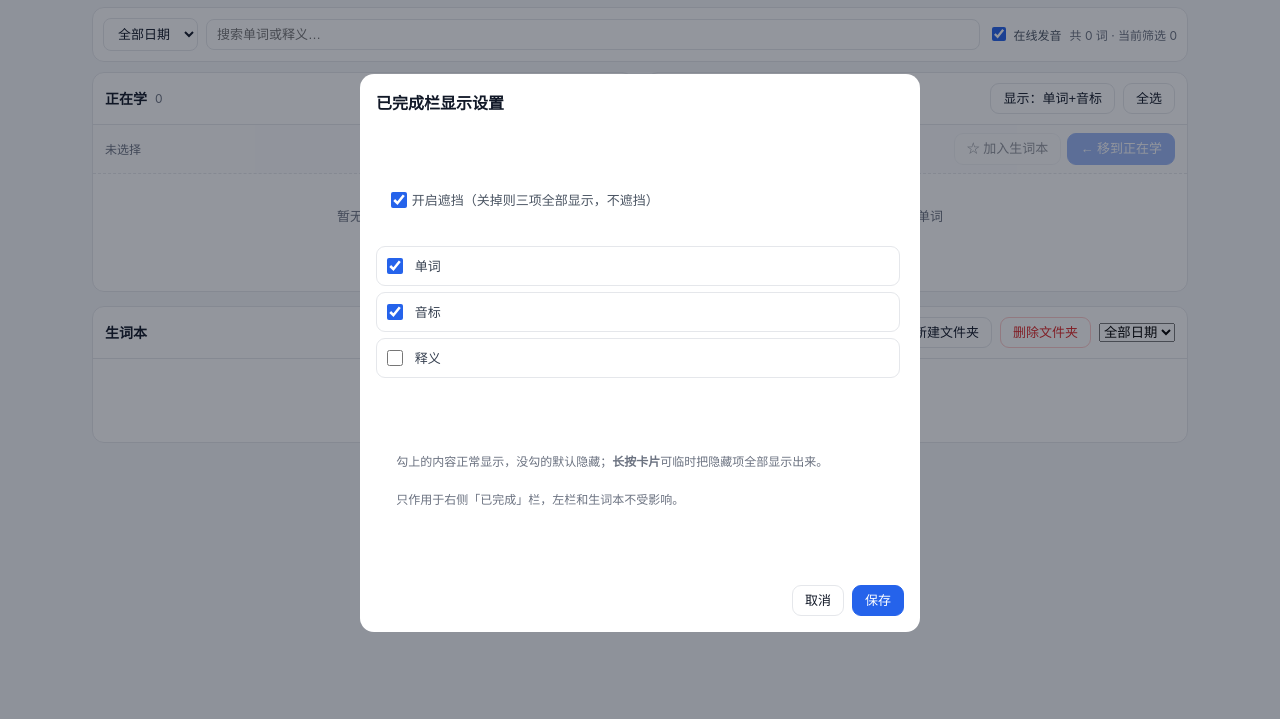
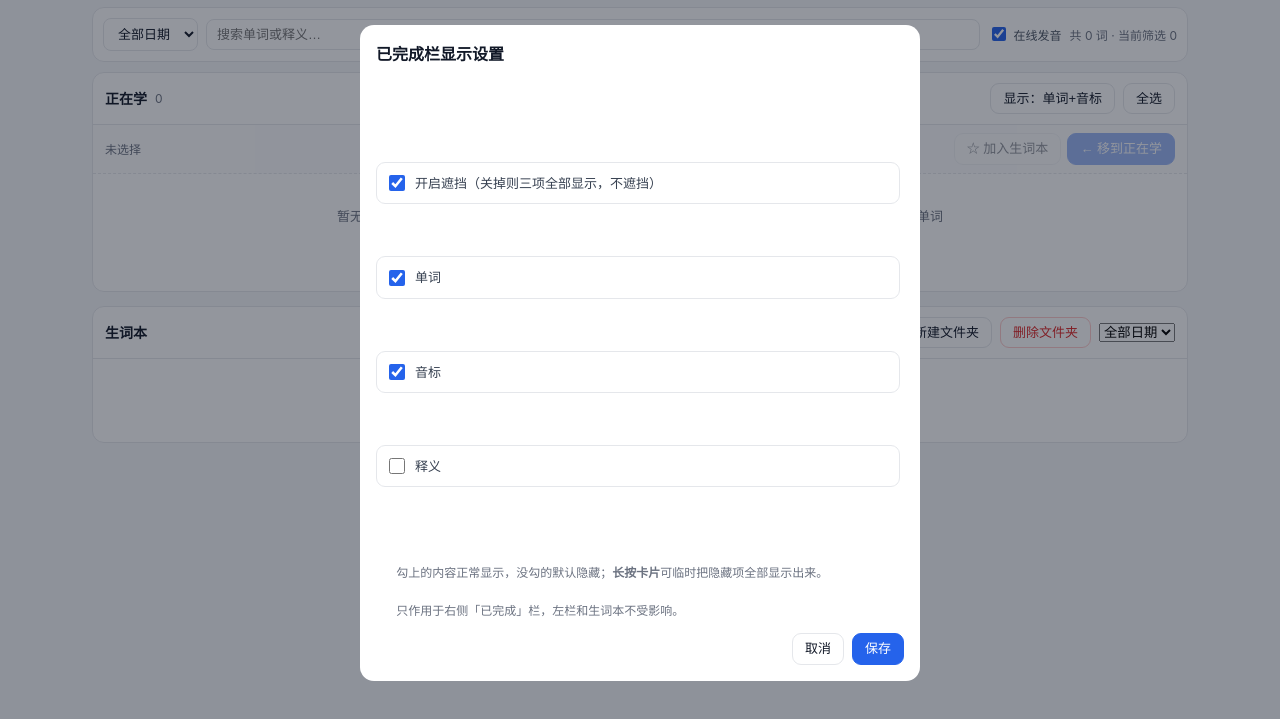
Before and after one commit to hanrenji600-cpu/beidanci, a plain HTML site: page index.html in a window 1280 px wide. Both pictures are taken after a click on the button "显示：单词+音标". Shown: the part 47-766 px from the top of the page. Drawn offline with Linux system fonts and the light colour scheme.

Commit message:
upload index.html

```diff
--- a/index.html
+++ b/index.html
@@ -106,6 +106,12 @@
     accent-color:var(--primary);flex:none}
   .folder-list{display:flex;flex-direction:column;gap:6px;margin-top:10px}
   .folder-list label{display:flex;gap:8px;align-items:center;border:1px solid var(--line);border-radius:9px;padding:8px 10px;cursor:pointer;font-size:13px}
+  /* 显示设置里的选项行：整行可点，手机也好按 */
+  .opt{display:flex;align-items:center;gap:10px;border:1px solid var(--line);border-radius:9px;
+    padding:11px 12px;cursor:pointer;font-size:13px;background:#fff;user-select:none;-webkit-user-select:none}
+  .opt + .opt{margin-top:8px}
+  .opt:active{background:#f3f4f6}
+  .opt span{flex:1;line-height:1.4}
   .toast{position:fixed;left:50%;transform:translateX(-50%);bottom:22px;background:#111827;color:#fff;
     padding:9px 14px;border-radius:10px;font-size:13px;opacity:0;pointer-events:none;transition:opacity .2s;z-index:60}
   .toast.show{opacity:1}
@@ -414,15 +420,20 @@ function openDoneShow() {
   const s = state.doneShow;
   const html = `
   <div style="font-size:13px;line-height:1.7">
-    <label class="chkbox" style="font-size:13px">
-      <input type="checkbox" id="dsHide" ${s.hide ? 'checked' : ''}> 开启遮挡（关掉则三项全部显示，不遮挡）
-    </label>
-    <div class="folder-list" style="margin-top:10px">
-      <label><input type="checkbox" id="dsW" ${s.w ? 'checked' : ''}> 单词</label>
-      <label><input type="checkbox" id="dsPh" ${s.ph ? 'checked' : ''}> 音标</label>
-      <label><input type="checkbox" id="dsMn" ${s.mn ? 'checked' : ''}> 释义</label>
+    <div class="opt" data-target="dsHide">
+      <input type="checkbox" id="dsHide" ${s.hide ? 'checked' : ''}>
+      <span>开启遮挡（关掉则三项全部显示，不遮挡）</span>
     </div>
-    <div style="font-size:12px;color:#6b7280;margin-top:10px;line-height:1.6">
+    <div class="opt" data-target="dsW">
+      <input type="checkbox" id="dsW" ${s.w ? 'checked' : ''}><span>单词</span>
+    </div>
+    <div class="opt" data-target="dsPh">
+      <input type="checkbox" id="dsPh" ${s.ph ? 'checked' : ''}><span>音标</span>
+    </div>
+    <div class="opt" data-target="dsMn">
+      <input type="checkbox" id="dsMn" ${s.mn ? 'checked' : ''}><span>释义</span>
+    </div>
+    <div style="font-size:12px;color:#6b7280;margin-top:12px;line-height:1.6">
       勾上的内容正常显示，没勾的默认隐藏；<b>长按卡片</b>可临时把隐藏项全部显示出来。<br>
       只作用于右侧「已完成」栏，左栏和生词本不受影响。
     </div>
@@ -451,6 +462,17 @@ function openDoneShow() {
         }
       }
     ]
+  });
+
+  // 整行都能点：点复选框用浏览器原生行为，点行内其它位置由脚本切换
+  mask.querySelectorAll('.opt').forEach(row => {
+    const box = row.querySelector('input[type=checkbox]');
+    box.addEventListener('click', (e) => e.stopPropagation());
+    row.addEventListener('click', (e) => {
+      if (e.target === box) return;
+      e.preventDefault();
+      box.checked = !box.checked;
+    });
   });
 }
 
```
